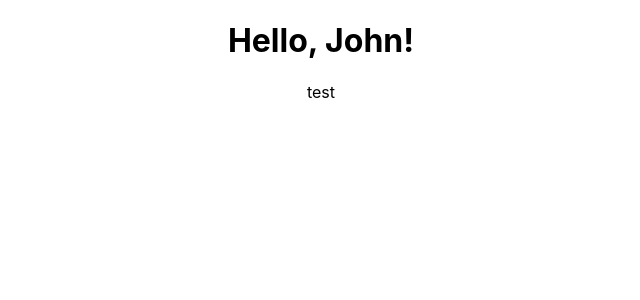
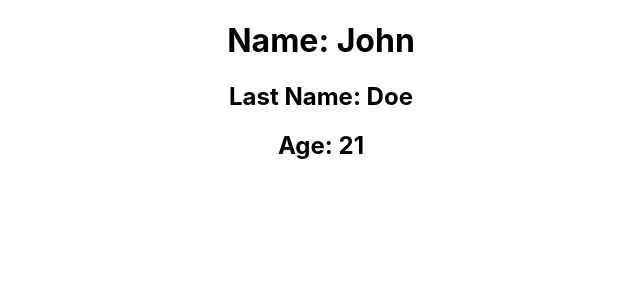
Before and after one commit to ChenTzer/ReactExercise, a React (Create React App) app: page / in a window 1280 px wide. Shown: the top 300 px of the page, without its empty margins (319-959 px from the left). Built offline with nearby package versions, Linux system fonts and the light colour scheme.

Commit message:
[UPDATE] 1) Implement component in another component

```diff
--- a/src/App.js
+++ b/src/App.js
@@ -1,22 +1,19 @@
 import './App.css';
 
+const Person = () =>{
+  return(
+    <>
+    <h1>Name: John</h1>
+    <h2>Last Name: Doe</h2>
+    <h2>Age: 21</h2>
+    </>
+  )
+}
+
 const App=()=> {
-  const name = 'John';
-  const isNameShowing = true;
   return (
     <div className="App">
-        <h1>Hello, {isNameShowing ? name : 'Nyes'}!</h1>
-        {name ? (
-          <>
-          test
-          </>
-        ): (
-          <>
-          <h1>test</h1>
-          <h2>There is no name</h2>
-          </>
-
-        )}
+        <Person/>
     </div>
   );
 }
```
